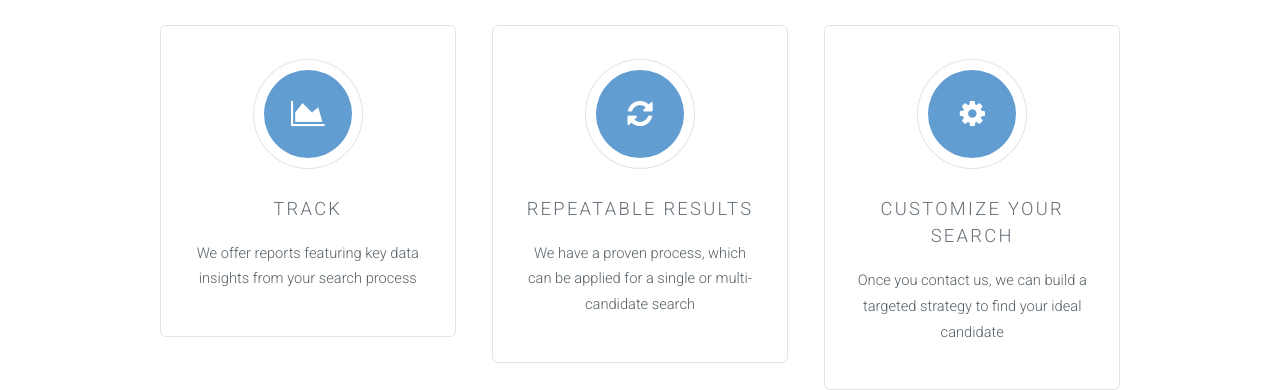
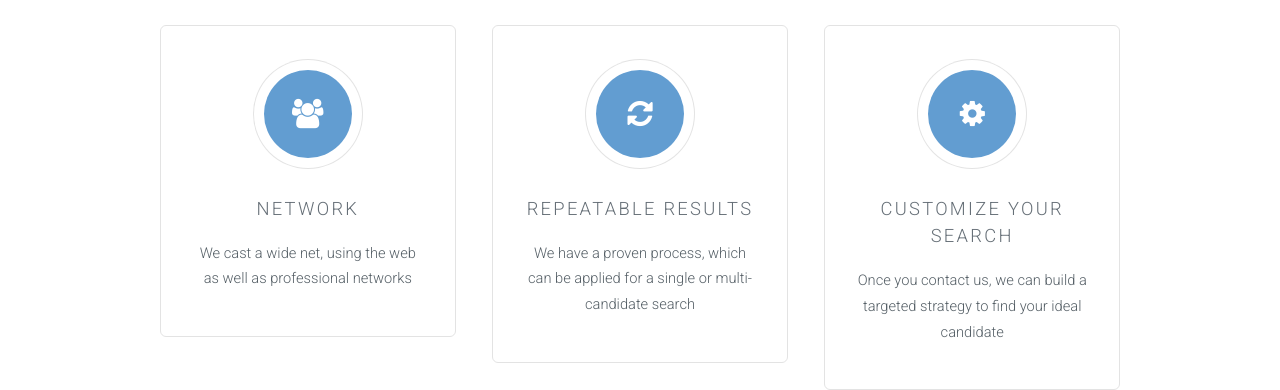
Before and after one commit to awiddy/upfronted, a plain HTML site: page index.html in a window 1280 px wide. Shown: the part 565-955 px from the top of the page. Drawn offline with Linux system fonts and the light colour scheme.

Commit message:
track->network

```diff
--- a/index.html
+++ b/index.html
@@ -64,9 +64,9 @@
 					<div class="row">
 						<div class="4u">
 							<section class="special box">
-								<i class="icon fa-area-chart major"></i>
-								<h3>Track</h3>
-								<p>We offer reports featuring key data insights from your search process</p>
+								<i class="icon fa-users major"></i>
+								<h3>Network</h3>
+								<p>We cast a wide net, using the web as well as professional networks</p>
 							</section>
 						</div>
 						<div class="4u">
```
